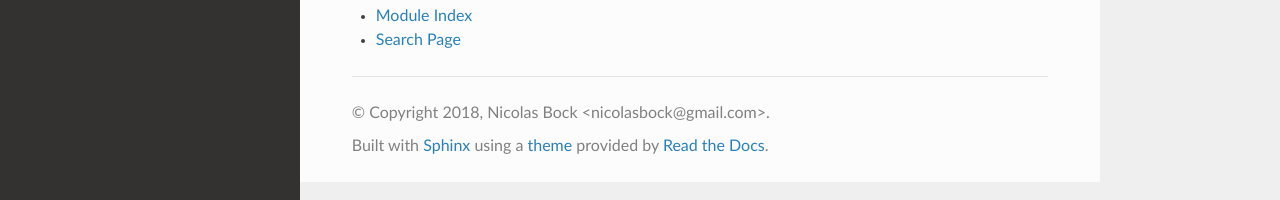
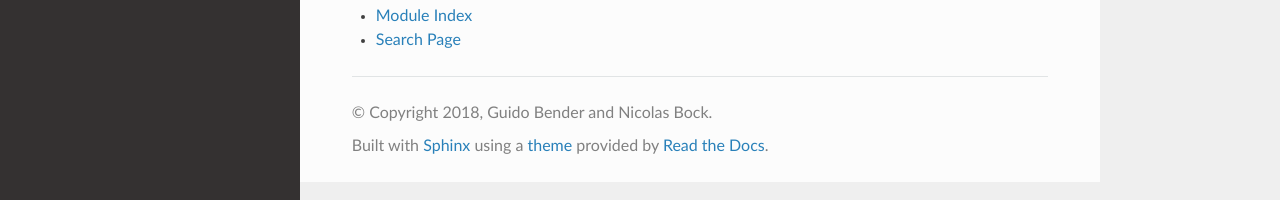
Before and after one commit to nicolasbock/filechooser, a Sphinx documentation site: the page built from docs/index.rst, in a window 1280 px wide. Shown: the part 697-897 px from the top of the page. Built offline with Sphinx 7.4.7 and the Read the Docs theme 2.0.0, drawn with Linux system fonts in a browser that asks for light colours.

Commit message:
Update copyright

```diff
--- a/docs/conf.py
+++ b/docs/conf.py
@@ -20,8 +20,8 @@
 # -- Project information -----------------------------------------------------
 
 project = 'filechooser'
-copyright = '2018, Nicolas Bock <nicolasbock@gmail.com>'
-author = 'Guido Bender, Nicolas Bock'
+copyright = '2018, Guido Bender and Nicolas Bock'
+author = 'Guido Bender and Nicolas Bock'
 
 # The short X.Y version
 version = ''
```
